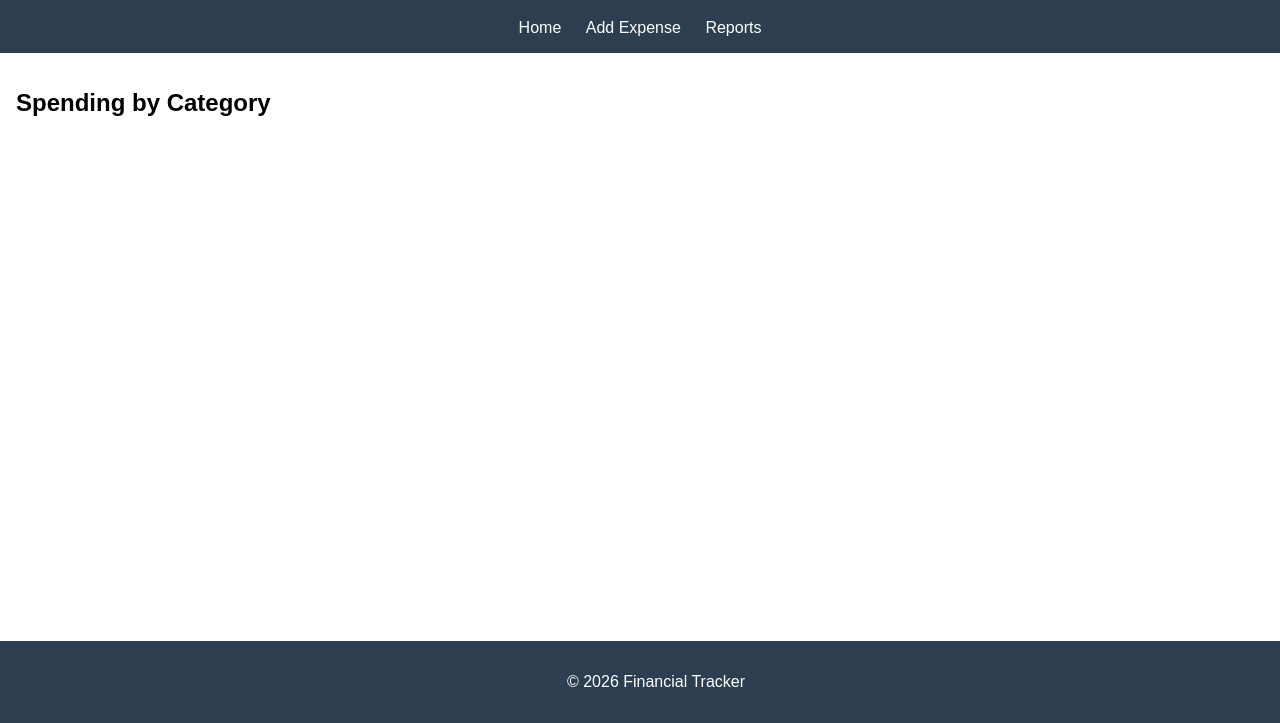
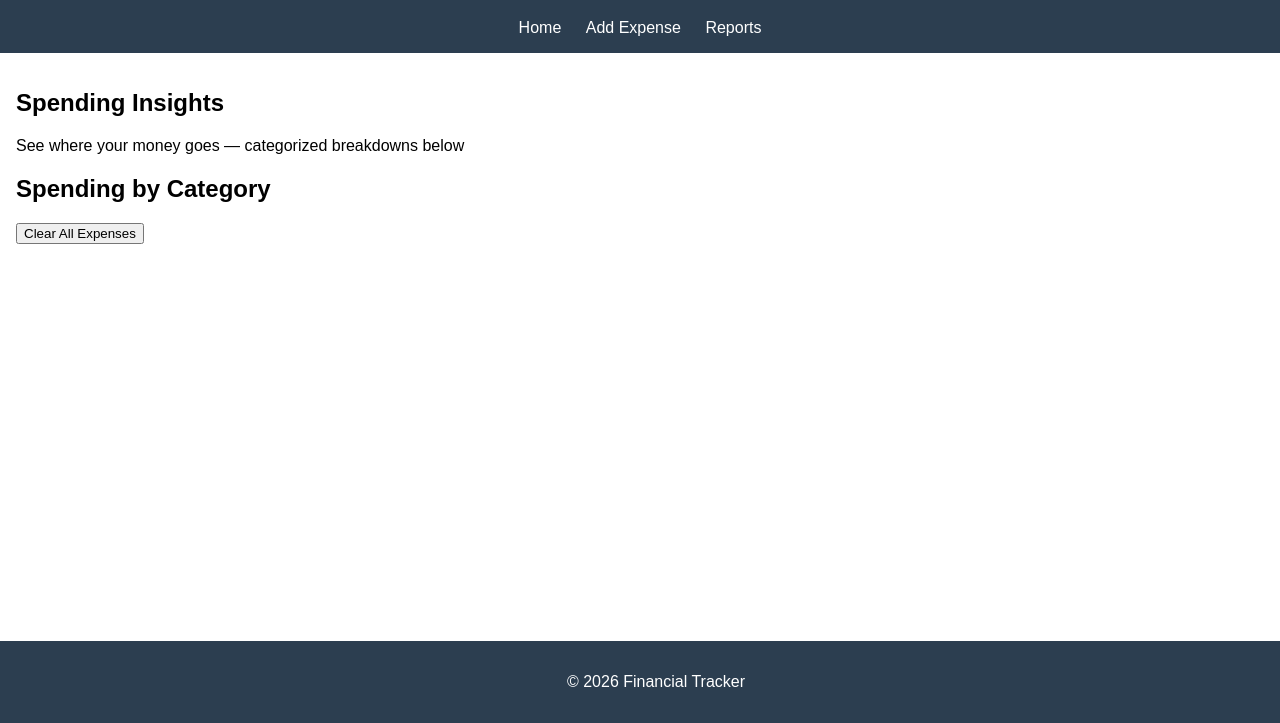
Before and after one commit to lewismuithya-stack/finalproject, a plain HTML site: page reports.html in a window 1280 px wide. Shown: the part 77-800 px from the top of the page. Drawn offline with Linux system fonts and the light colour scheme.

Commit message:
added reports

```diff
--- a/reports.html
+++ b/reports.html
@@ -6,7 +6,7 @@
   <title>Reports - Financial Tracker</title>
   <link rel="stylesheet" href="style.css">
 </head>
-<body>
+<body id="reports-page">
   <header>
     <h1>Reports</h1>
     <nav>
@@ -17,9 +17,15 @@
   </header>
 
   <main>
-    <section>
+    <section class="hero">
+      <h2>Spending Insights</h2>
+      <p>See where your money goes — categorized breakdowns below</p>
+    </section>
+
+    <section class="card">
       <h2>Spending by Category</h2>
       <div id="report"></div>
+      <button id="clearData">Clear All Expenses</button>
     </section>
   </main>
 
```
